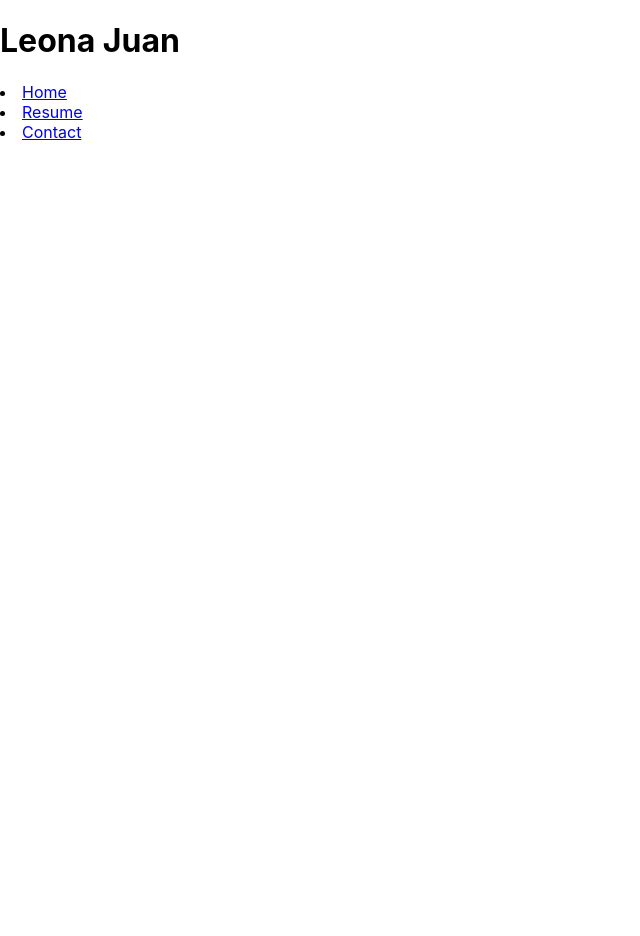
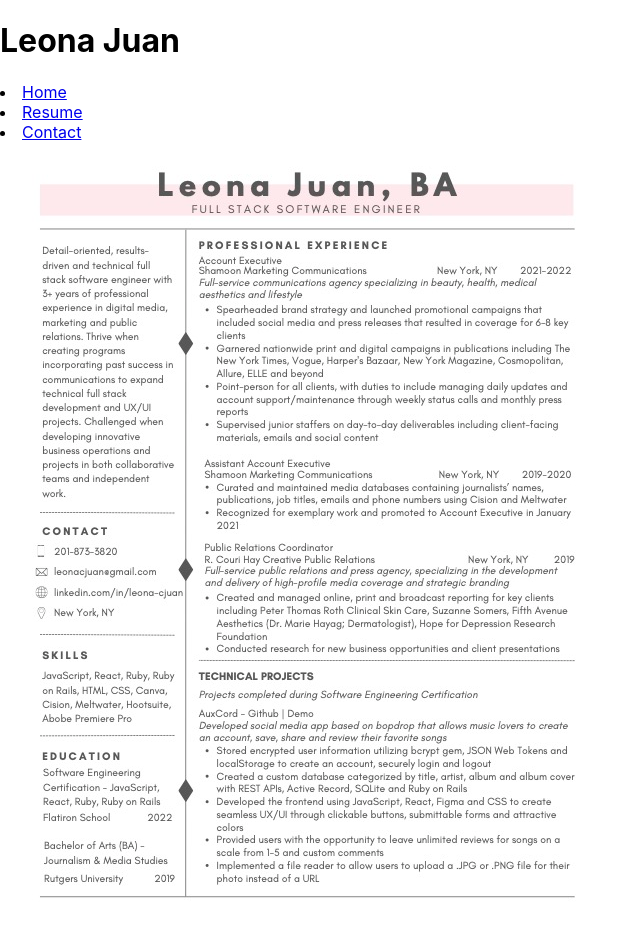
Before and after one commit to leonajuan/portfolio, a React (Create React App) app: page /resume in a window 1280 px wide. Shown: the whole page, without its empty margins (0-640 px from the left). Before the commit the page ends 800 px from the top, so only its background shows below. Built offline with nearby package versions, Linux system fonts and the light colour scheme.

Commit message:
added resume

```diff
--- a/src/App.js
+++ b/src/App.js
@@ -4,6 +4,7 @@ import Header from './components/Header';
 import NavBar from './components/NavBar';
 import About from './components/About';
 import Contact from './components/Contact';
+import Resume from './components/Resume';
 
 function App() {
   return (
@@ -14,6 +15,7 @@ function App() {
         <div className='App'>
           <Switch>
             <Route path='/resume'>
+              <Resume />
             </Route>
             <Route path='/contact'>
               <Contact />
--- /dev/null
+++ b/src/components/Resume.js
@@ -0,0 +1,11 @@
+import resume from './resume.jpg';
+
+function Resume() {
+  return (
+    <div>
+      <img src={resume} alt='Leona Juan Resume' />
+    </div>
+  )
+}
+
+export default Resume;
```
Also changed, not shown: src/components/resume.jpg (added).
